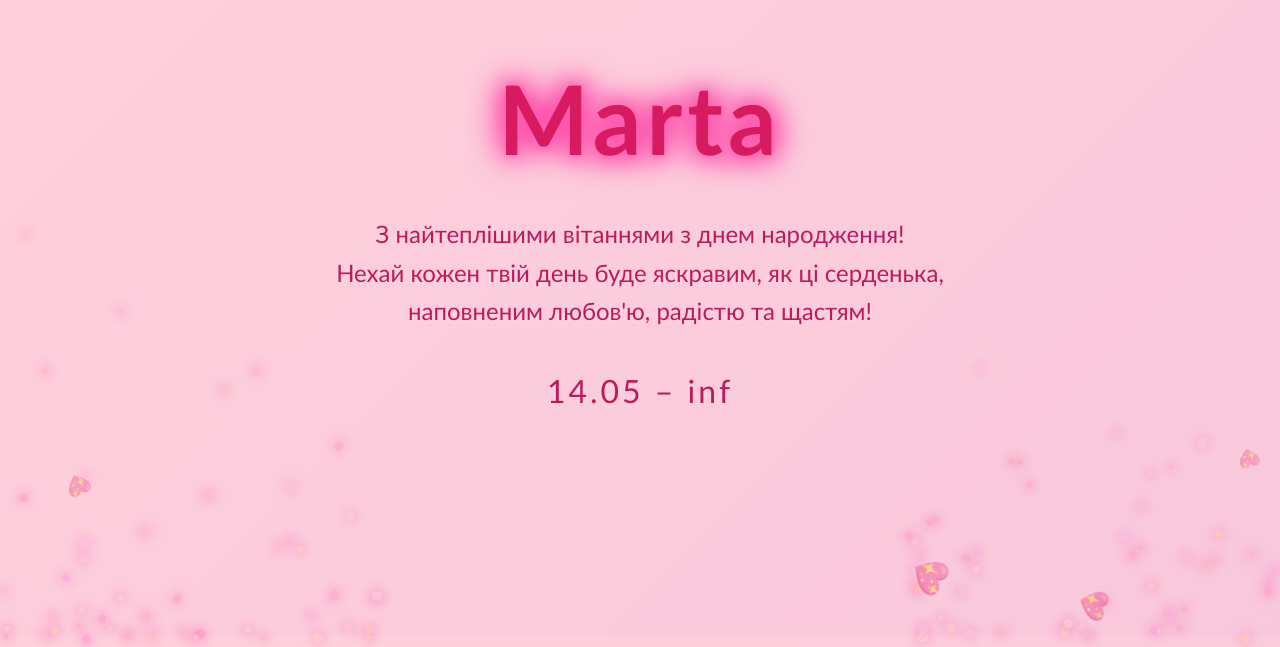
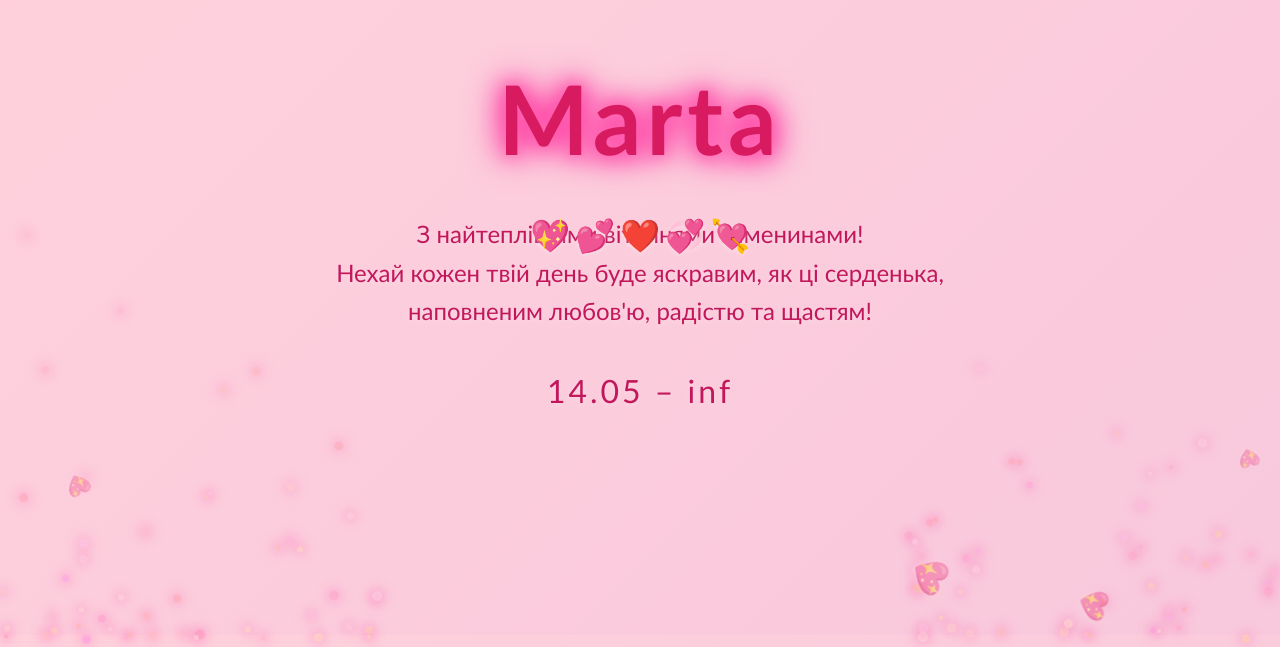
Before and after one commit to arcwarrdenik/ForMyKitty, a plain HTML site: page index.html in a window 1280 px wide. Shown: the part 165-812 px from the top of the page. Drawn offline with Linux system fonts and the light colour scheme.

Commit message:
Update index.html

```diff
--- a/index.html
+++ b/index.html
@@ -61,6 +61,7 @@
       opacity: 0.7;
       animation: float 10s infinite ease-in-out;
       color: #ff69b4;
+      z-index: 5;
     }
 
     @keyframes float {
@@ -124,6 +125,30 @@
       }
     }
 
+    .center-hearts {
+      position: absolute;
+      top: 50%;
+      left: 50%;
+      transform: translate(-50%, -50%);
+      display: flex;
+      justify-content: center;
+      align-items: center;
+      gap: 5px;
+      z-index: 15;
+    }
+
+    .center-heart {
+      font-size: 2rem;
+      color: #ff69b4;
+      animation: pulse 1s ease-in-out infinite;
+    }
+
+    @keyframes pulse {
+      0% { transform: scale(1); }
+      50% { transform: scale(1.2); }
+      100% { transform: scale(1); }
+    }
+
     @media (max-width: 768px) {
       .name {
         font-size: 4rem;
@@ -133,6 +158,9 @@
       }
       .greeting {
         font-size: 1.2rem;
+      }
+      .center-heart {
+        font-size: 1.5rem;
       }
     }
 
@@ -146,15 +174,27 @@
       .greeting {
         font-size: 1rem;
       }
+      .center-heart {
+        font-size: 1.2rem;
+      }
     }
   </style>
 </head>
 <body>
   <div class="particles-container" id="particles"></div>
   <div class="hearts-container" id="hearts"></div>
+
+  <div class="center-hearts">
+    <span class="center-heart">💖</span>
+    <span class="center-heart">💕</span>
+    <span class="center-heart">❤️</span>
+    <span class="center-heart">💞</span>
+    <span class="center-heart">💘</span>
+  </div>
+
   <h1 class="name">Marta</h1>
   <div class="greeting">
-    З найтеплішими вітаннями з днем народження!<br>
+    З найтеплішими вітаннями з іменинами!<br>
     Нехай кожен твій день буде яскравим, як ці серденька,<br>
     наповненим любов'ю, радістю та щастям!
   </div>
```
